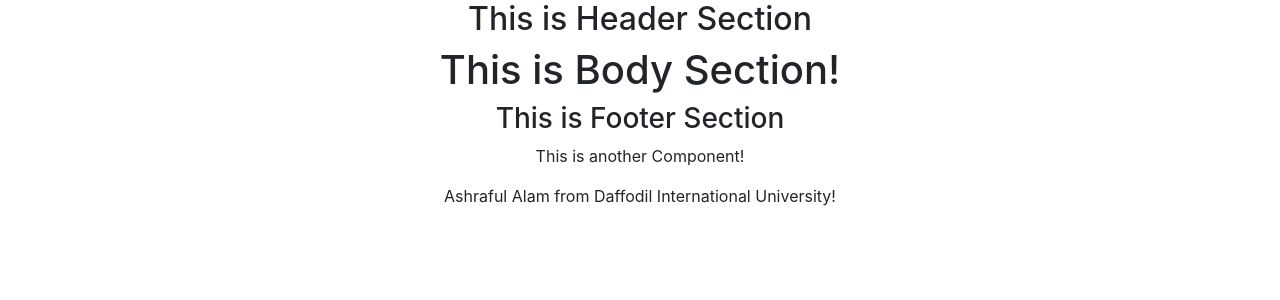
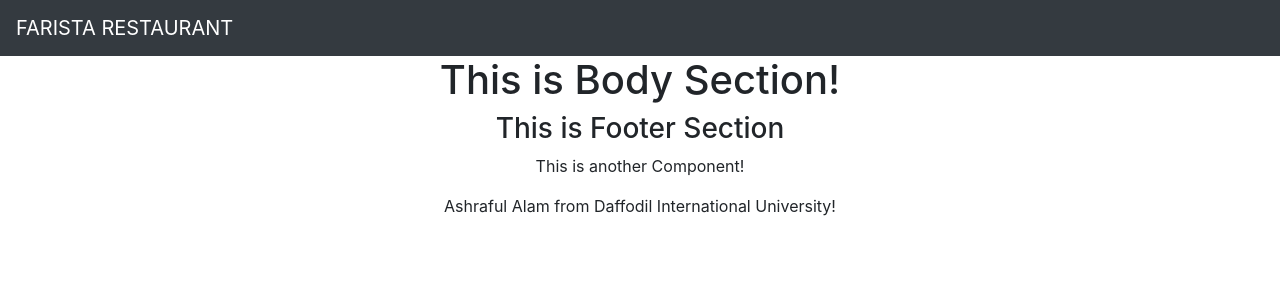
Before and after one commit to Ashraful-01/restaurant-application, a React (Create React App) app: page / in a window 1280 px wide. Shown: the top 300 px of the page. Built offline with nearby package versions, Linux system fonts and the light colour scheme.

Commit message:
Navigation Bar added

```diff
--- a/public/index.html
+++ b/public/index.html
@@ -1,43 +1,22 @@
 <!DOCTYPE html>
 <html lang="en">
+
 <head>
   <meta charset="utf-8" />
-    <link rel="icon" href="%PUBLIC_URL%/favicon.ico" />
   <meta name="viewport" content="width=device-width, initial-scale=1" />
   <meta name="theme-color" content="#000000" />
-    <meta
-      name="description"
-      content="Web site created using create-react-app"
-    />
+  <meta name="description" content="Web site created using create-react-app" />
   <link rel="apple-touch-icon" href="%PUBLIC_URL%/logo192.png" />
-    <!--
-      manifest.json provides metadata used when your web app is installed on a
-      user's mobile device or desktop. See https://developers.google.com/web/fundamentals/web-app-manifest/
-    -->
+
   <link rel="manifest" href="%PUBLIC_URL%/manifest.json" />
-    <!--
-      Notice the use of %PUBLIC_URL% in the tags above.
-      It will be replaced with the URL of the `public` folder during the build.
-      Only files inside the `public` folder can be referenced from the HTML.
 
-      Unlike "/favicon.ico" or "favicon.ico", "%PUBLIC_URL%/favicon.ico" will
-      work correctly both with client-side routing and a non-root public URL.
-      Learn how to configure a non-root public URL by running `npm run build`.
-    -->
-    <title>React App</title>
+  <title>Restaurant Application</title>
 </head>
+
 <body>
   <noscript>You need to enable JavaScript to run this app.</noscript>
   <div id="root"></div>
-    <!--
-      This HTML file is a template.
-      If you open it directly in the browser, you will see an empty page.
 
-      You can add webfonts, meta tags, or analytics to this file.
-      The build step will place the bundled scripts into the <body> tag.
+</body>
 
-      To begin the development, run `npm start` or `yarn start`.
-      To create a production bundle, use `npm run build` or `yarn build`.
-    -->
-  </body>
 </html>
--- a/src/Component/Header/Header.js
+++ b/src/Component/Header/Header.js
@@ -1,10 +1,12 @@
 import React from 'react';
+import Navigation from './Navigation';
+
 
 
 const header = () => {
     return (
         <div>
-            <h2>This is Header Section </h2>
+            <Navigation />
         </div>
     );
 
--- /dev/null
+++ b/src/Component/Header/Navigation.js
@@ -0,0 +1,15 @@
+import React from 'react';
+import { Navbar, NavbarBrand } from 'reactstrap';
+
+const Navigation = () => {
+    return (
+        <div>
+            <Navbar dark color="dark">
+                <NavbarBrand herf="/">FARISTA RESTAURANT </NavbarBrand>
+            </Navbar>
+        </div>
+    );
+}
+
+
+export default Navigation;
```
Lines whose indentation alone changed are shown as unchanged.
